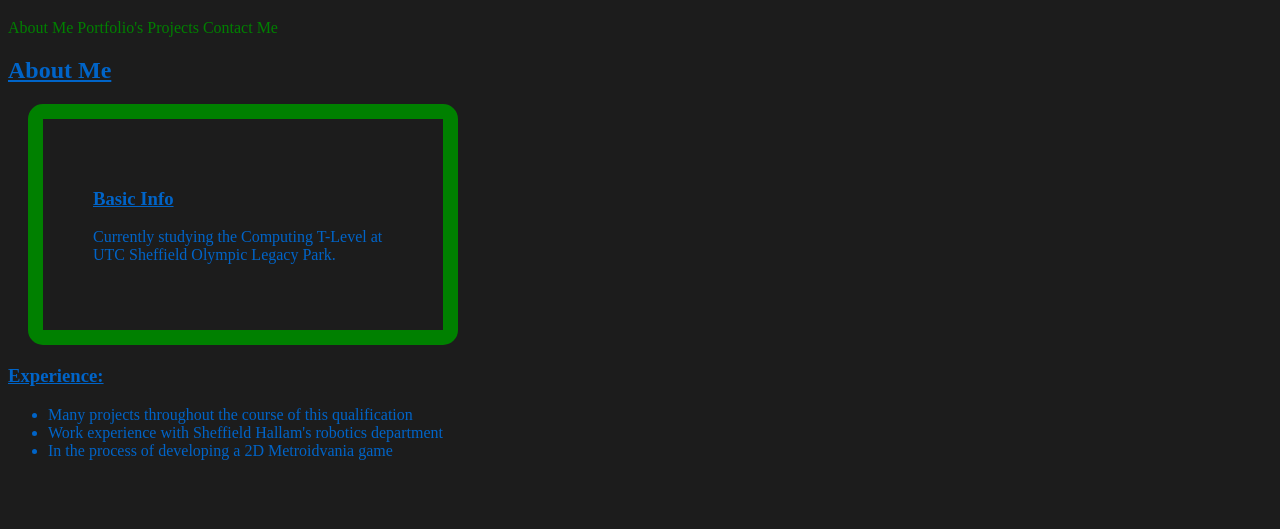
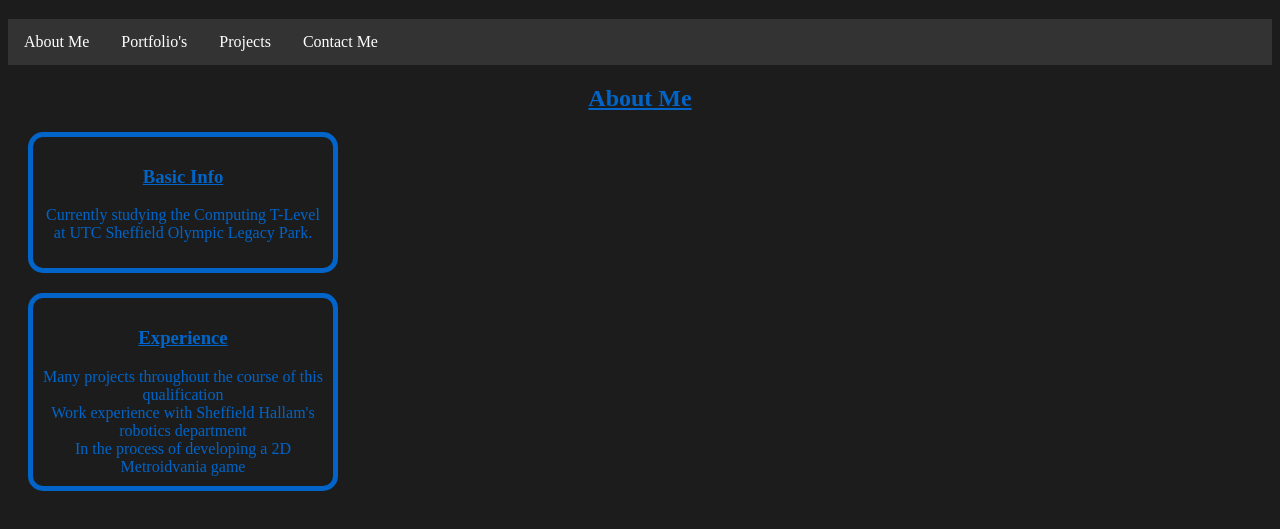
Before and after one commit to V0idCD7/V0idCD7.github.io, a plain HTML site: page Portfolio02/Portfolio02.html in a window 1280 px wide. Shown: the part 61-590 px from the top of the page. Drawn offline with Linux system fonts and the light colour scheme.

Commit message:
General updates and additions

```diff
--- a/Portfolio02/Portfolio02.html
+++ b/Portfolio02/Portfolio02.html
@@ -14,11 +14,14 @@
     </header>
     <body>
         <div class="navbar">
-            <a href="Portfolio02.html">About Me</a>
-            <a href="../index.html">Portfolio's</a>
-            <a href="projects.html">Projects</a>
-            <a href="../contact_me.html">Contact Me</a>
+            <ul>
+            <li><a href="Portfolio02.html">About Me</a></li>
+            <li><a href="../index.html">Portfolio's</a></li>
+            <li><a href="projects.html">Projects</a></li>
+            <li><a href="../contact_me.html">Contact Me</a></li>
+            </ul>
         </div>
+
         <u>
         <h2>
             About Me
@@ -34,23 +37,17 @@
             Currently studying the Computing T-Level at UTC Sheffield Olympic Legacy Park.
         </p>
         </div>
+        <div class="experience">
         <u>
         <h3>
-            Experience:
+            Experience
         </h3>
         </u>
-        <div class="list">
-        <ul>
-            <li>
-                Many projects throughout the course of this qualification
-            </li>
-            <li>
-                Work experience with Sheffield Hallam's robotics department
-            </li>
-            <li>
-                In the process of developing a 2D Metroidvania game
-            </li>
-        </ul>
+            Many projects throughout the course of this qualification
+            <br>
+            Work experience with Sheffield Hallam's robotics department
+            <br>
+            In the process of developing a 2D Metroidvania game
         </div>
     </body>
 </html>
--- a/style.css
+++ b/style.css
@@ -1,36 +1,78 @@
 html {
     background-color: rgb(28, 28, 28);
-    color: rgb(0, 100, 200)
+    color: rgb(0, 100, 200);
+}
+
+body{
+    text-align: center;
+}
+
+header {
+  background-image: link href="images/header.jpg";
 }
 
 .BasicInfo {
-  width: 300px;
-  border: 15px solid green;
+  width: 280px;
+  border: 5px solid ;
   border-radius: 15px;
-  padding: 50px;
+  padding: 10px;
   margin: 20px;
+  text-align: center;
+}
+
+.experience {
+  width: 280px;
+  border: 5px solid ;
+  border-radius: 15px;
+  padding: 10px;
+  margin: 20px;
+  text-align: center;
 }
 
 a:link {
-  color: green;
+  color: rgb(255, 255, 255);
   background-color: transparent;
   text-decoration: none;
 }
 
 a:visited {
-  color: pink;
+  color: rgb(255, 255, 255);
   background-color: transparent;
   text-decoration: none;
 }
 
 a:hover {
-  color: red;
+  color: rgb(255, 255, 255);
   background-color: transparent;
-  text-decoration: underline;
 }
 
 a:active {
-  color: yellow;
+  color: rgb(255, 255, 255);
   background-color: transparent;
-  text-decoration: underline;
 }
+
+ul {
+  list-style-type: none;
+  margin: 0;
+  padding: 0;
+  overflow: hidden;
+  background-color: #333333;
+  width: 100%;
+}
+
+ul li {
+  float: left;
+}
+
+ul li a {
+  display: block;
+  color: white;
+  text-align: center;
+  padding: 14px 16px;
+  text-decoration: none;
+  width: fit-content;
+}
+
+ul li a:hover {
+  background-color: #111111;
+}
```
Also changed, not shown: Portfolio02/projects.html (+7 -5 lines), images/header.jpg (added).
